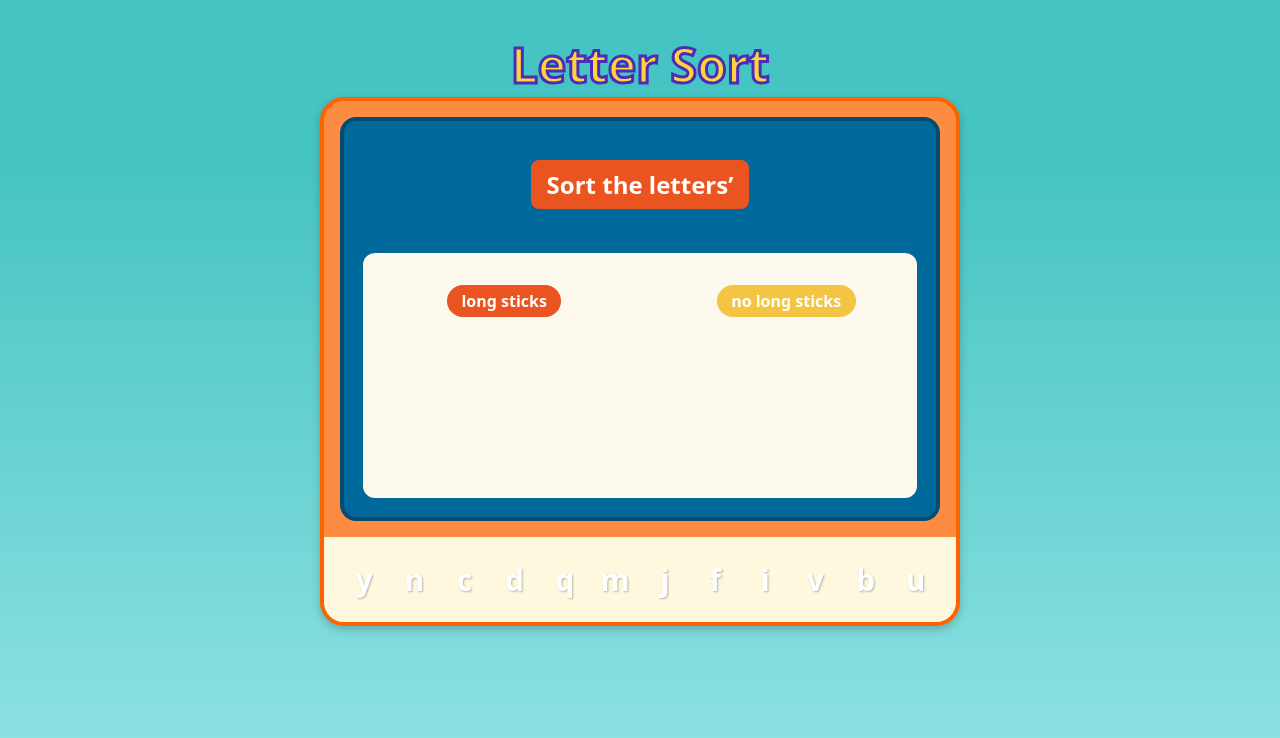
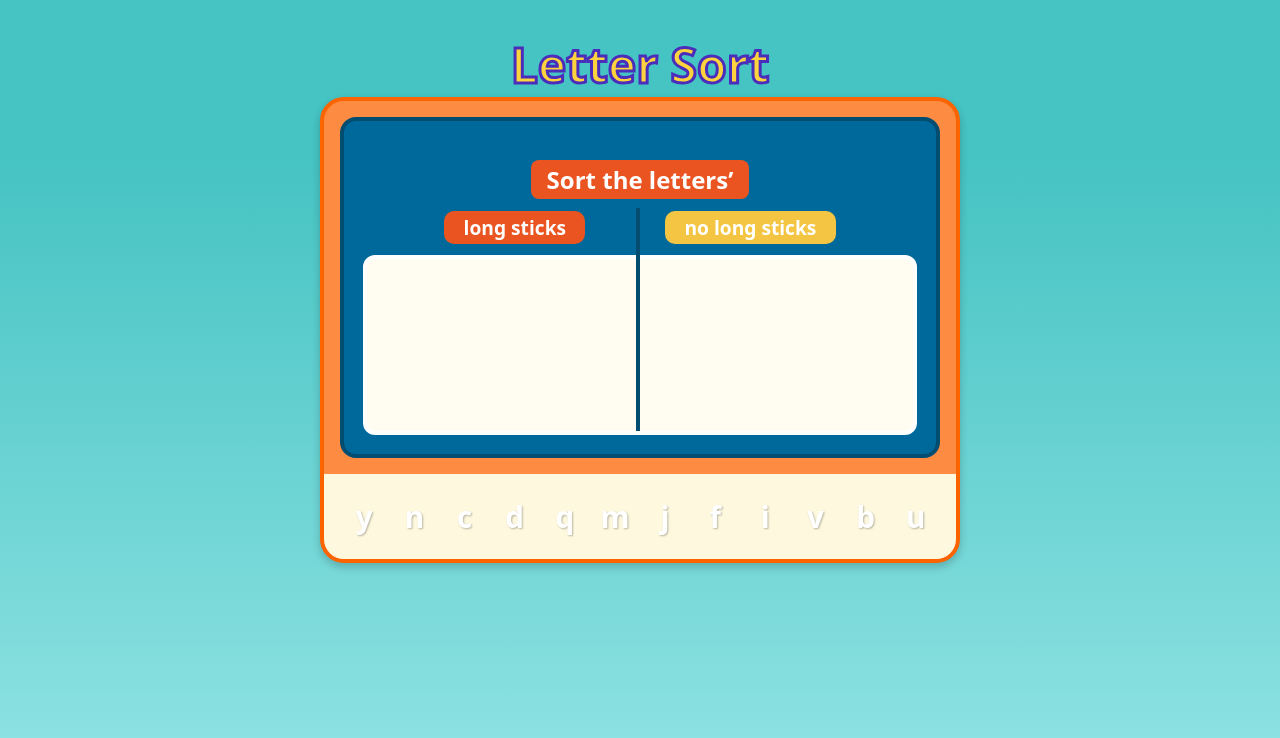
Before and after one commit to Hilorii/letterSortGame, a React (Vite) app in the folder letter-sort/: page / in a window 1280 px wide. Shown: the top 738 px of the page. Built offline with nearby package versions, Linux system fonts and the light colour scheme.

Commit message:
Kosmetyczne + divider kolumn

```diff
--- a/letter-sort/src/components/SortBoard.tsx
+++ b/letter-sort/src/components/SortBoard.tsx
@@ -9,7 +9,7 @@ type Props = {
 
 const Column = ({
                     id,
-                    title,
+                    // title,
                     letters,
                 }: {
     id: string;
@@ -17,7 +17,7 @@ const Column = ({
     letters: L[];
 }) => (
     <div className="column-wrapper">
-        <h3 className="column-label">{title}</h3>
+        {/*<h3 className="column-label">{title}</h3>*/}
         <Droppable droppableId={id}>
             {(provided) => (
                 <div
@@ -40,6 +40,10 @@ export default function SortBoard({ longSticks, noSticks }: Props) {
     return (
         <section className="board-top">
             <h2 className="board-title">Sort the letters’</h2>
+            <div className="label-row">
+                <h3 className="column-label long">long sticks</h3>
+                <h3 className="column-label no-long">no long sticks</h3>
+            </div>
             <div className="board-content">
                 <Column id="longSticks" title="long sticks" letters={longSticks} />
                 <Column id="noSticks" title="no long sticks" letters={noSticks} />
--- a/letter-sort/src/styles.css
+++ b/letter-sort/src/styles.css
@@ -58,14 +58,6 @@ body {
     color: white;
 }
 
-.board-title {
-    background-color: #e95420;
-    color: white;
-    padding: 0.5rem 1rem;
-    border-radius: 8px;
-    font-size: 1.5rem;
-}
-
 .board-content {
     background-color: #fef9ee;
     border-radius: 12px;
@@ -79,67 +71,59 @@ body {
 
 
 
-/* ---------- 5. Etykiety ---------- */
-.sort-title {
-    background: #ff5b34;
-    color: #fff;
-    padding: 0.2rem 1.6rem;
+/* ---------- 5. Etykieta sort the letters ---------- */
+.board-title {
+    background-color: #e95420;
+    color: white;
+    padding: 0.2rem 1rem;
     border-radius: 8px;
-    font-weight: 700;
-    font-size: 1.1rem;
+    font-size: 1.5rem;
+    margin-bottom: 0rem;
 }
-.label {
-    padding: 0.1rem 0.9rem;
-    border-radius: 6px;
-    font-weight: 700;
-    font-size: 0.95rem;
-    color: #fff;
-}
-.label.long  { background: #d92f2f; }
-.label.no    { background: #ffc52e; }
+
 
 /* ---------- 6. Kontener dwóch kolumn ---------- */
-.board {
+.board-content {
+    position: relative;
     display: flex;
     gap: 1px;
     background: #fffdf2;
     border: 4px solid #fff;
 }
-.divider {
-    width: 2px;
-    background: #009bff;
+
+/*divider*/
+.board-content::before {
+    position: absolute;
+    content: "";
+    right: 50%;
+    top: -30%;
+    width: 4px;
+    height: 130%;
+    background: #034d71;
 }
 
-/* ---------- 7. Kolumny docelowe ---------- */
-.column-wrapper {
+/* ---------- 7. Kolumny docelowe i ich etykiety ---------- */
+.label-row {
     display: flex;
-    flex-direction: column;
+    flex-direction: row;
     align-items: center;
-    gap: 0.6rem;
+    gap: 5rem;
+    margin: -2rem;
 }
 
 .column-label {
     background-color: #e95420;
     color: #fff;
-    padding: 0.3rem 0.9rem;
-    border-radius: 999px;
-    font-size: 1rem;
-    font-weight: 700;
+    padding: 0.2rem 1.2rem;
+    border-radius: 10px;
+    font-size: 1.2rem;
+    font-weight: 600;
     text-transform: lowercase;
     white-space: nowrap;
 }
 
-.board-content .column-wrapper:nth-child(2) h3 {
+.no-long {
     background-color: #f4c542;
-}
-
-.column h3 {
-    background-color: #e95420;
-    color: white;
-    padding: 0.3rem 0.8rem;
-    border-radius: 999px;
-    font-size: 1rem;
-    text-transform: lowercase;
 }
 
 .column-droppable {
```
